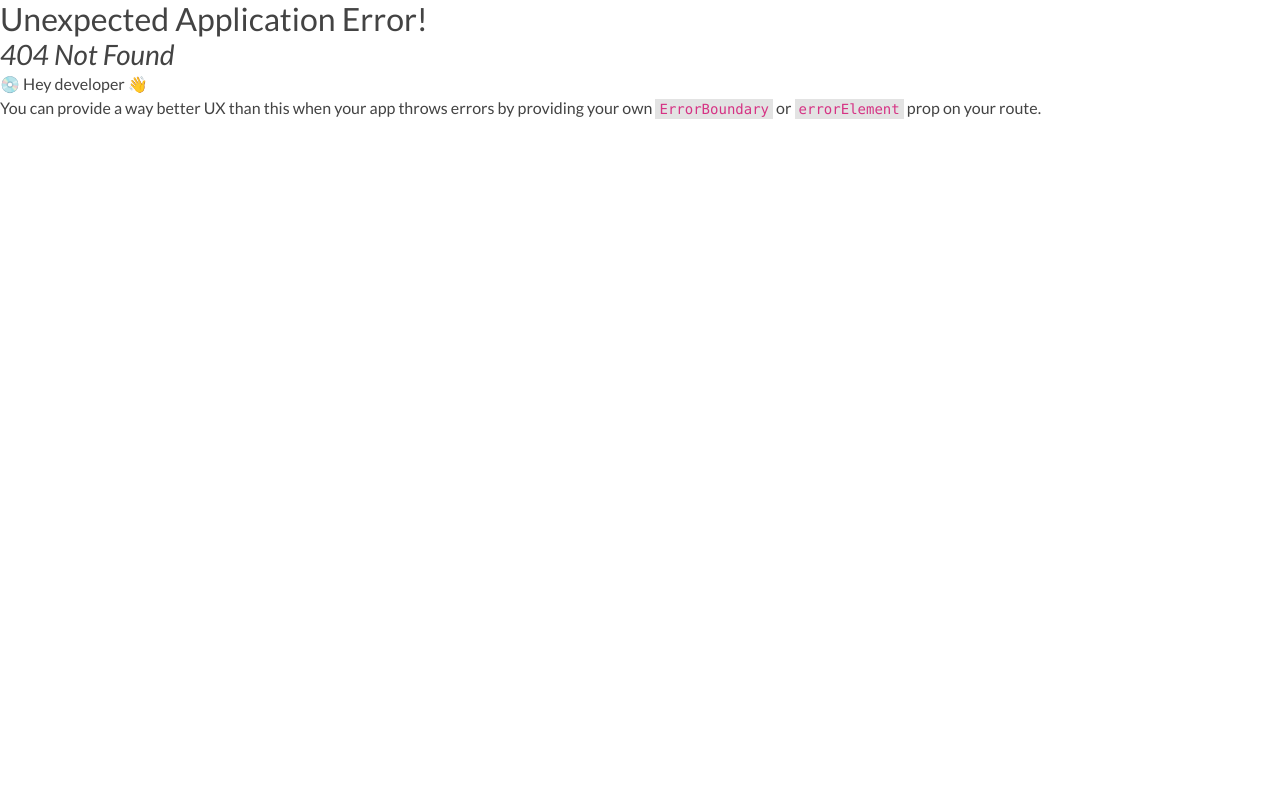
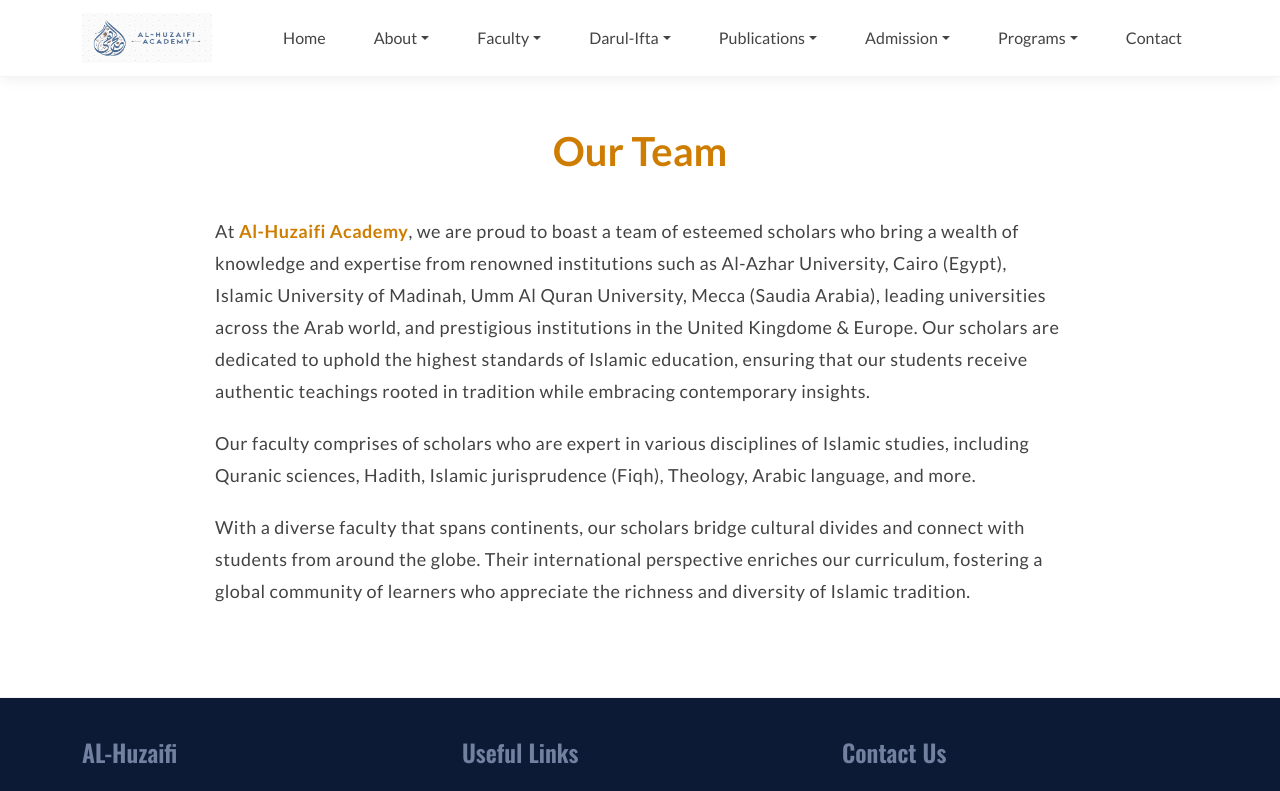
Before and after one commit to TariqueMasood/al-huzaifi, a React (Create React App) app: page /our-team in a window 1280 px wide. Before the commit this address had no page. Shown: the top 791 px of the page. Built offline with nearby package versions, Linux system fonts and the light colour scheme.

Commit message:
CSE:AboutUs page is added

```diff
--- a/src/components/header.tsx
+++ b/src/components/header.tsx
@@ -9,7 +9,7 @@
 // import MyButton from "./button";
 import styled from "styled-components";
 import { useState } from "react";
-import logo from "../images/al-huzaifi-logo.png";
+import logo from "../images/logo-2.png";
 
 const Header: React.FC = () => {
   // const { toggleTheme, theme } = useTheme();
@@ -53,9 +53,20 @@
               <Nav.Link as={NavLink} to="/" eventKey="home">
                 Home
               </Nav.Link>
-              <Nav.Link as={NavLink} to="/about" eventKey="about">
-                About
-              </Nav.Link>
+              <CustomDropdown
+                title="About"
+                id={`offcanvasNavbarDropdown-expand-md`}
+              >
+                <NavDropdown.Item href="/our-history">
+                  Our History
+                </NavDropdown.Item>
+                <NavDropdown.Divider />
+                <NavDropdown.Item href="/our-mission">
+                  Our Mission and Vision
+                </NavDropdown.Item>
+                <NavDropdown.Divider />
+                <NavDropdown.Item href="/our-team">Our Team</NavDropdown.Item>
+              </CustomDropdown>
               <CustomDropdown
                 title="Faculty"
                 id={`offcanvasNavbarDropdown-expand-md`}
@@ -99,7 +110,6 @@
                 <NavDropdown.Item href="#action4">Booklets</NavDropdown.Item>
                 <NavDropdown.Divider />
                 <NavDropdown.Item href="#action5">Prospectus</NavDropdown.Item>
-                <NavDropdown.Divider />
               </CustomDropdown>
               <CustomDropdown
                 title="Admission"
--- a/src/components/hero-carousel.tsx
+++ b/src/components/hero-carousel.tsx
@@ -1,7 +1,7 @@
 import Carousel from "react-bootstrap/Carousel";
 import slider1 from "../images/slider-1.jpg";
 import slider2 from "../images/slider-2.jpg";
-import slider3 from "../images/slider-3.jpg";
+import slider3 from "../images/slider-3.0.jpg";
 import slider4 from "../images/slider-4.jpg";
 import styled from "styled-components";
 
--- /dev/null
+++ b/src/pages/our-history.tsx
@@ -0,0 +1,101 @@
+import { Container } from "react-bootstrap";
+import styled from "styled-components";
+import { mq } from "../styles/breakpoints";
+
+export const OurHistoryPage = () => {
+  return (
+    <Wrapper>
+      <Container>
+        <Title>Our History</Title>
+        <ContentContainer>
+          <Content>
+            Welcome to <BoldText>"Al-Huzaifi Academy"</BoldText> , an Online
+            Islamic Educational hub, where knowledge and faith converge in a
+            seamless learning experience. This academy is a pioneering
+            institution, dedicated to offer a comprehensive curriculum that
+            integrates Islamic teachings with academic subjects, providing
+            students with a well-rounded education. <Space />
+            <BoldText>Al-Huzaifi Academy</BoldText> outshined with a passion to
+            provide accessible, authentic Islamic education in the digital age.
+            Our founders recognized the need to bridge traditional teachings
+            with contemporary learning methods, ensuring our students to receive
+            a holistic educational experience that resonates with their
+            spiritual and intellectual growth. <Space />
+            <BoldText>Al-Huzaifi Academy</BoldText> has grown into a renowned
+            institution known for its academic rigor and commitment to
+            excellence. <Space /> With students from across the globe, our
+            academy proudly serves a diverse community united by a shared
+            dedication to Islamic learning.
+            <Space />
+            At <BoldText>Al-Huzaifi Academy</BoldText>, we uphold the values of
+            integrity, compassion, and academic rigor in everything we do. Our
+            commitment to excellence extends beyond academics to encompass
+            personal development, community service, and fostering a culture of
+            respect and understanding among our students and staff.
+          </Content>
+        </ContentContainer>
+      </Container>
+    </Wrapper>
+  );
+};
+
+const Wrapper = styled.div`
+  padding: 30px 0px;
+
+  ${mq("sm")} {
+    padding: 50px 0px;
+  }
+`;
+
+const BoldText = styled.span`
+  font-weight: 600;
+  color: ${(props) => props.theme.colors.themeColor};
+`;
+
+const Space = styled.span`
+  display: block;
+  margin-top: 16px;
+  margin-bottom: 20px;
+`;
+const Title = styled.h1`
+  font-size: 20px;
+  text-align: center;
+  font-weight: 600;
+  color: ${(props) => props.theme.colors.themeColor};
+
+  ${mq("sm")} {
+    font-size: 40px;
+    text-align: center;
+    font-weight: 600;
+    color: ${(props) => props.theme.colors.themeColor};
+  }
+`;
+
+const Content = styled.p`
+  font-size: 16px;
+  line-height: 28px;
+  letter-spacing: 0.5px;
+  max-width: 850px;
+  width: 100%;
+  display: inline-block;
+  text-align: left;
+
+  ${mq("sm")} {
+    font-size: 18px;
+    line-height: 32px;
+    letter-spacing: 0.5px;
+    max-width: 850px;
+    width: 100%;
+    display: inline-block;
+    text-align: left;
+  }
+`;
+
+const ContentContainer = styled.div`
+  padding: 20px 0px;
+
+  ${mq("sm")} {
+    padding: 40px 0px;
+    text-align: center;
+  }
+`;
--- /dev/null
+++ b/src/pages/our-mission.tsx
@@ -0,0 +1,111 @@
+import { Container } from "react-bootstrap";
+import styled from "styled-components";
+import { mq } from "../styles/breakpoints";
+
+export const OurMissionPage = () => {
+  return (
+    <Wrapper>
+      <Container>
+        <Title>Our Mission and Vision</Title>
+        <ContentContainer>
+          <Content>
+            <SubTitle>Mission:</SubTitle>
+            At <BoldText>Al-Huzaifi Academy</BoldText>, our mission is to
+            empower individuals worldwide through transformative Islamic
+            education. We strive to be a global leader in online learning,
+            offering comprehensive courses that blend traditional Islamic
+            teachings with modern educational tools. Our commitment is to offer
+            a diverse range of courses tailored to meet the need of students
+            from all backgrounds and enrich their level of understanding. We
+            strive to make learning engaging, interactive and convenient through
+            innovative technology and expert instructors.
+          </Content>
+          <Space></Space>
+          <Content>
+            <SubTitle>Mission:</SubTitle>
+            Our vision at <BoldText>Al-Huzaifi Academy</BoldText> is to be the
+            foremost institution for Islamic education globally, recognized for
+            excellence, innovation, and impact. We envision a future where every
+            individual, regardless of background or location, has access to
+            authentic Islamic knowledge that enriches their lives and
+            strengthens their faith. Through cutting-edge technology and a
+            commitment to scholarly rigor, we aspire to educate and empower a
+            new generation, who embody the teachings of Islam with wisdom,
+            compassion, and integrity. Together, we strive to build a more
+            connected, enlightened, and harmonious global community.
+          </Content>
+        </ContentContainer>
+      </Container>
+    </Wrapper>
+  );
+};
+
+const Wrapper = styled.div`
+  padding: 30px 0px;
+
+  ${mq("sm")} {
+    padding: 50px 0px;
+  }
+`;
+
+const Title = styled.h1`
+  font-size: 20px;
+  text-align: center;
+  font-weight: 600;
+  color: ${(props) => props.theme.colors.themeColor};
+
+  ${mq("sm")} {
+    font-size: 40px;
+    text-align: center;
+    font-weight: 600;
+    color: ${(props) => props.theme.colors.themeColor};
+  }
+`;
+
+const SubTitle = styled.h5`
+  text-align: left;
+  margin-bottom: 16px;
+  font-weight: 600;
+  text-decoration: underline;
+  color: ${(props) => props.theme.colors.themeColor};
+`;
+
+const BoldText = styled.span`
+  font-weight: 600;
+  color: ${(props) => props.theme.colors.themeColor};
+`;
+
+const Space = styled.span`
+  display: block;
+  margin-top: 16px;
+  margin-bottom: 20px;
+`;
+
+const Content = styled.p`
+  font-size: 16px;
+  line-height: 28px;
+  letter-spacing: 0.5px;
+  max-width: 850px;
+  width: 100%;
+  display: inline-block;
+  text-align: left;
+
+  ${mq("sm")} {
+    font-size: 18px;
+    line-height: 32px;
+    letter-spacing: 0.5px;
+    max-width: 850px;
+    width: 100%;
+    display: inline-block;
+    text-align: left;
+  }
+`;
+
+const ContentContainer = styled.div`
+  padding: 20px 0px;
+
+  ${mq("sm")} {
+    padding: 40px 0px;
+    text-align: center;
+  }
+`;
--- /dev/null
+++ b/src/pages/our-team.tsx
@@ -0,0 +1,98 @@
+import { Container } from "react-bootstrap";
+import styled from "styled-components";
+import { mq } from "../styles/breakpoints";
+
+const OurTeamPage = () => {
+  return (
+    <Wrapper>
+      <Container>
+        <Title>Our Team</Title>
+        <ContentContainer>
+          <Content>
+            At <BoldText>Al-Huzaifi Academy</BoldText>, we are proud to boast a
+            team of esteemed scholars who bring a wealth of knowledge and
+            expertise from renowned institutions such as Al-Azhar University,
+            Cairo (Egypt), Islamic University of Madinah, Umm Al Quran
+            University, Mecca (Saudia Arabia), leading universities across the
+            Arab world, and prestigious institutions in the United Kingdome &
+            Europe. Our scholars are dedicated to uphold the highest standards
+            of Islamic education, ensuring that our students receive authentic
+            teachings rooted in tradition while embracing contemporary insights.{" "}
+            <Space /> Our faculty comprises of scholars who are expert in
+            various disciplines of Islamic studies, including Quranic sciences,
+            Hadith, Islamic jurisprudence (Fiqh), Theology, Arabic language, and
+            more. <Space /> With a diverse faculty that spans continents, our
+            scholars bridge cultural divides and connect with students from
+            around the globe. Their international perspective enriches our
+            curriculum, fostering a global community of learners who appreciate
+            the richness and diversity of Islamic tradition.
+          </Content>
+        </ContentContainer>
+      </Container>
+    </Wrapper>
+  );
+};
+
+export default OurTeamPage;
+
+const Wrapper = styled.div`
+  padding: 30px 0px;
+
+  ${mq("sm")} {
+    padding: 50px 0px;
+  }
+`;
+
+const Title = styled.h1`
+  font-size: 20px;
+  text-align: center;
+  font-weight: 600;
+  color: ${(props) => props.theme.colors.themeColor};
+
+  ${mq("sm")} {
+    font-size: 40px;
+    text-align: center;
+    font-weight: 600;
+    color: ${(props) => props.theme.colors.themeColor};
+  }
+`;
+
+const BoldText = styled.span`
+  font-weight: 600;
+  color: ${(props) => props.theme.colors.themeColor};
+`;
+
+const Space = styled.span`
+  display: block;
+  margin-top: 16px;
+  margin-bottom: 20px;
+`;
+
+const Content = styled.p`
+  font-size: 16px;
+  line-height: 28px;
+  letter-spacing: 0.5px;
+  max-width: 850px;
+  width: 100%;
+  display: inline-block;
+  text-align: left;
+
+  ${mq("sm")} {
+    font-size: 18px;
+    line-height: 32px;
+    letter-spacing: 0.5px;
+    max-width: 850px;
+    width: 100%;
+    display: inline-block;
+    text-align: left;
+  }
+`;
+
+const ContentContainer = styled.div`
+  padding: 20px 0px;
+
+  ${mq("sm")} {
+    padding: 40px 0px;
+    text-align: center;
+  }
+`;
```
Also changed, not shown: src/router.tsx (+15 -0 lines), src/images/logo-2.png (added), src/images/slider-3.0.jpg (added).
